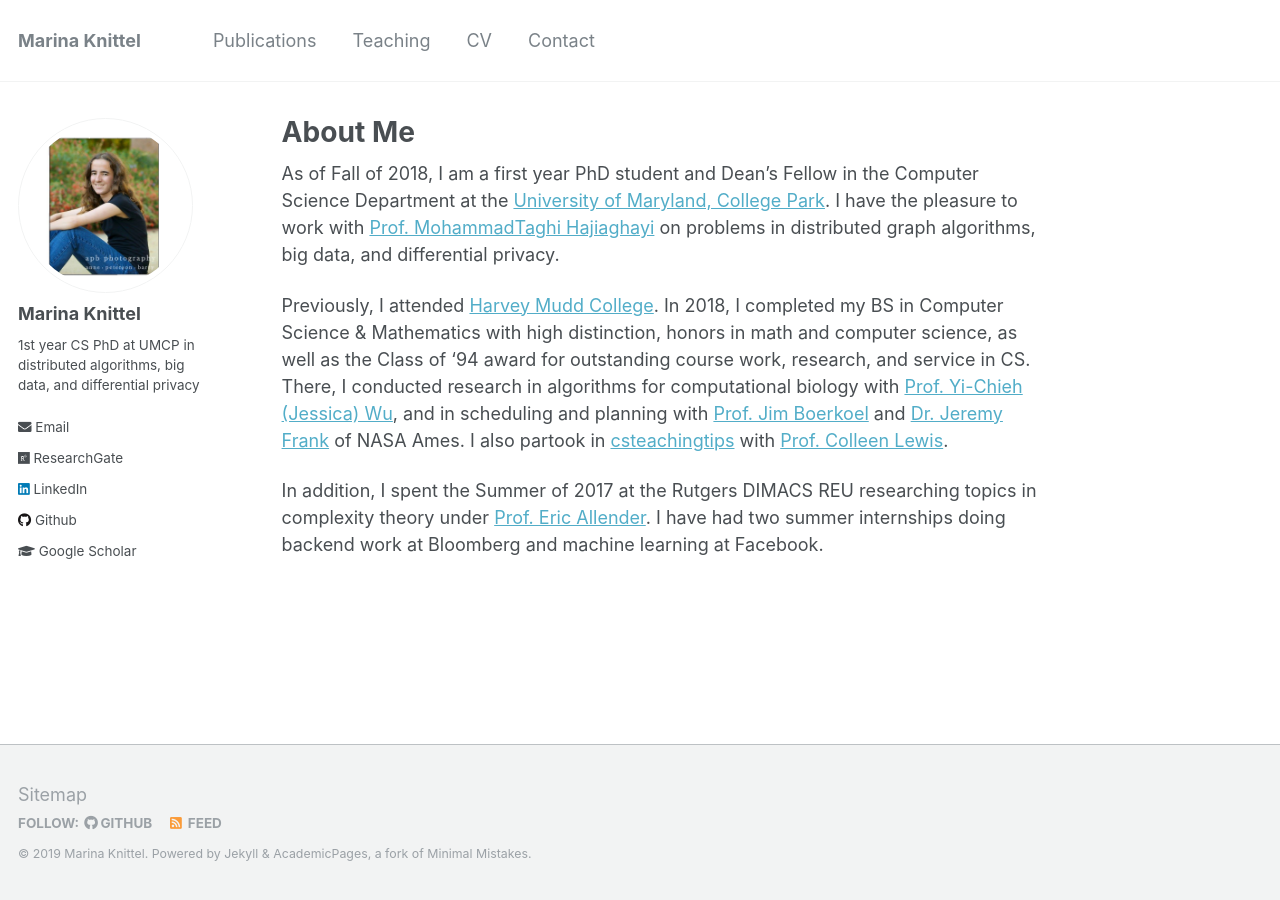
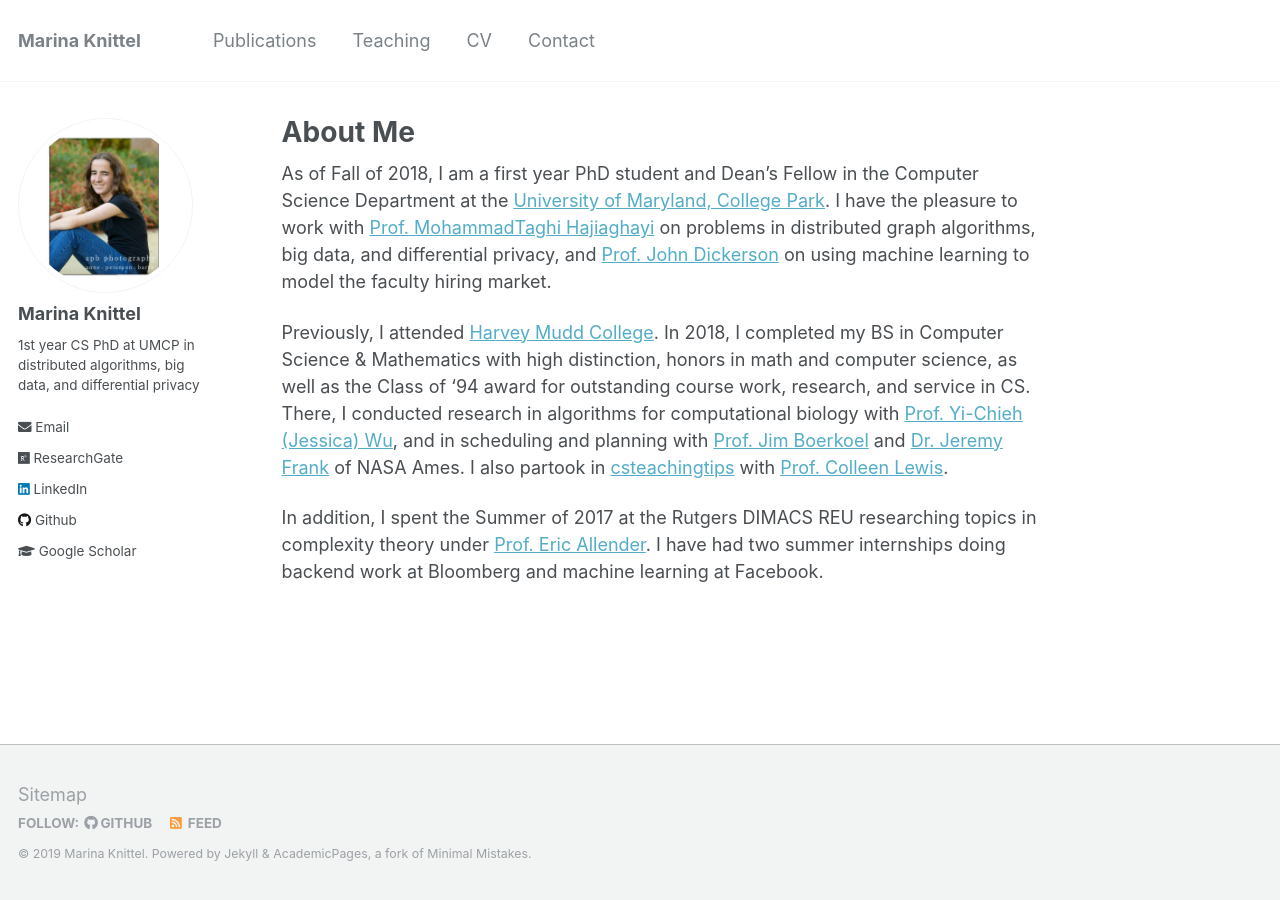
Before and after one commit to mknittel/mknittel.github.io, a Jekyll site: the page built from _pages/about.md, in a window 1280 px wide. Built offline with Jekyll 4.4.1, drawn with Linux system fonts in a browser that asks for light colours.

Commit message:
Added jpd

```diff
--- a/_pages/about.md
+++ b/_pages/about.md
@@ -8,7 +8,7 @@
   - /about.html
 ---
 
-As of Fall of 2018, I am a first year PhD student and Dean's Fellow in the Computer Science Department at the [University of Maryland, College Park](https://www.cs.umd.edu/). I have the pleasure to work with [Prof. MohammadTaghi Hajiaghayi](http://www.cs.umd.edu/~hajiagha/) on problems in distributed graph algorithms, big data, and differential privacy.
+As of Fall of 2018, I am a first year PhD student and Dean's Fellow in the Computer Science Department at the [University of Maryland, College Park](https://www.cs.umd.edu/). I have the pleasure to work with [Prof. MohammadTaghi Hajiaghayi](http://www.cs.umd.edu/~hajiagha/) on problems in distributed graph algorithms, big data, and differential privacy, and [Prof. John Dickerson](http://jpdickerson.com) on using machine learning to model the faculty hiring market.
 
 Previously, I attended [Harvey Mudd College](https://www.cs.hmc.edu/). In 2018, I completed my BS in Computer Science & Mathematics with high distinction, honors in math and computer science, as well as the Class of '94 award for outstanding course work, research, and service in CS. There, I conducted research in algorithms for computational biology with [Prof. Yi-Chieh (Jessica) Wu](https://www.cs.hmc.edu/~yjw/), and in scheduling and planning with [Prof. Jim Boerkoel](https://www.cs.hmc.edu/~boerkoel/) and [Dr. Jeremy Frank](https://ti.arc.nasa.gov/profile/frank/) of NASA Ames. I also partook in [csteachingtips](csteachingtips.com) with [Prof. Colleen Lewis](http://blogs.hmc.edu/lewis/).
 
```
